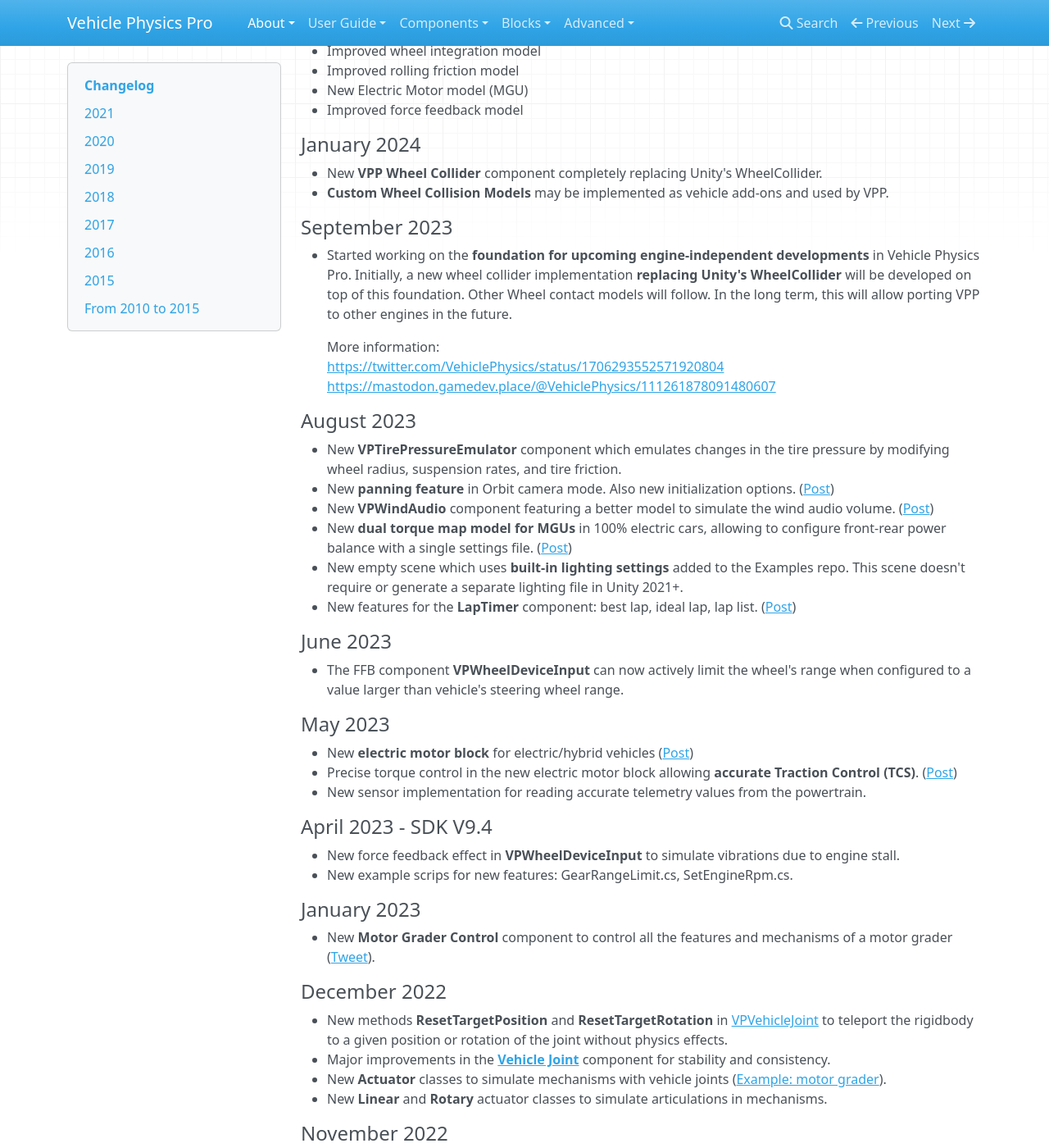
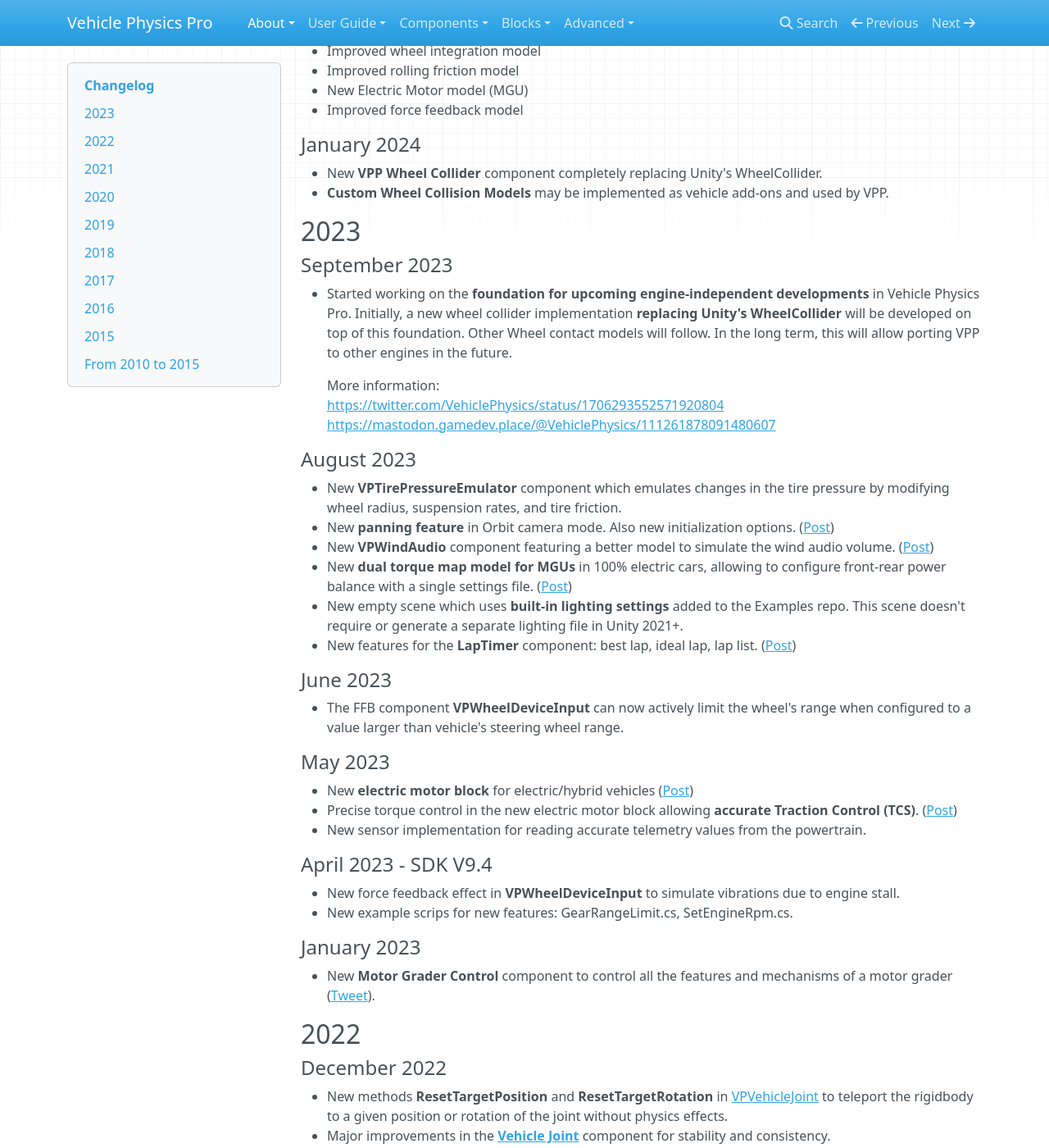
Before and after one commit to EdyJ/vehicle-physics-docs, an MkDocs documentation site: the page built from docs/about/changelog.md, in a window 1280 px wide and 1400 px high, scrolled down 2423 px. Shown: the whole window at 82% size. Built offline with MkDocs 1.6.1, drawn with Linux system fonts in a browser that asks for light colours; nearby versions of some CDN libraries; library files that are not in the unit come from our copies.

Commit message:
Reorganized changelog TOC

```diff
--- a/docs/about/changelog.md
+++ b/docs/about/changelog.md
@@ -112,6 +112,8 @@
 - New **VPP Wheel Collider** component completely replacing Unity's WheelCollider.
 - **Custom Wheel Collision Models** may be implemented as vehicle add-ons and used by VPP.
 
+## 2023
+
 #### September 2023
 
 - Started working on the **foundation for upcoming engine-independent developments** in Vehicle
@@ -154,6 +156,8 @@
 #### January 2023
 
 - New **Motor Grader Control** component to control all the features and mechanisms of a motor grader ([Tweet](https://twitter.com/VehiclePhysics/status/1613543552386048000)).
+
+## 2022
 
 #### December 2022
 
```
